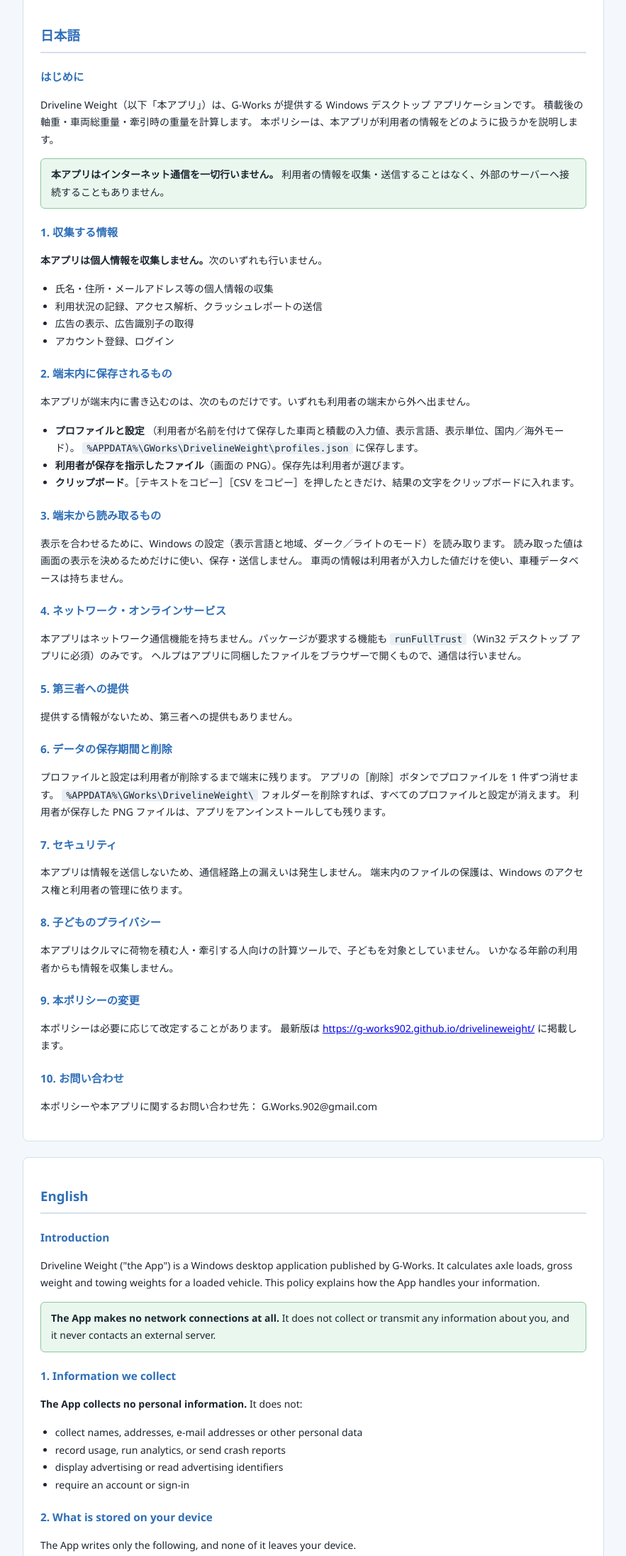
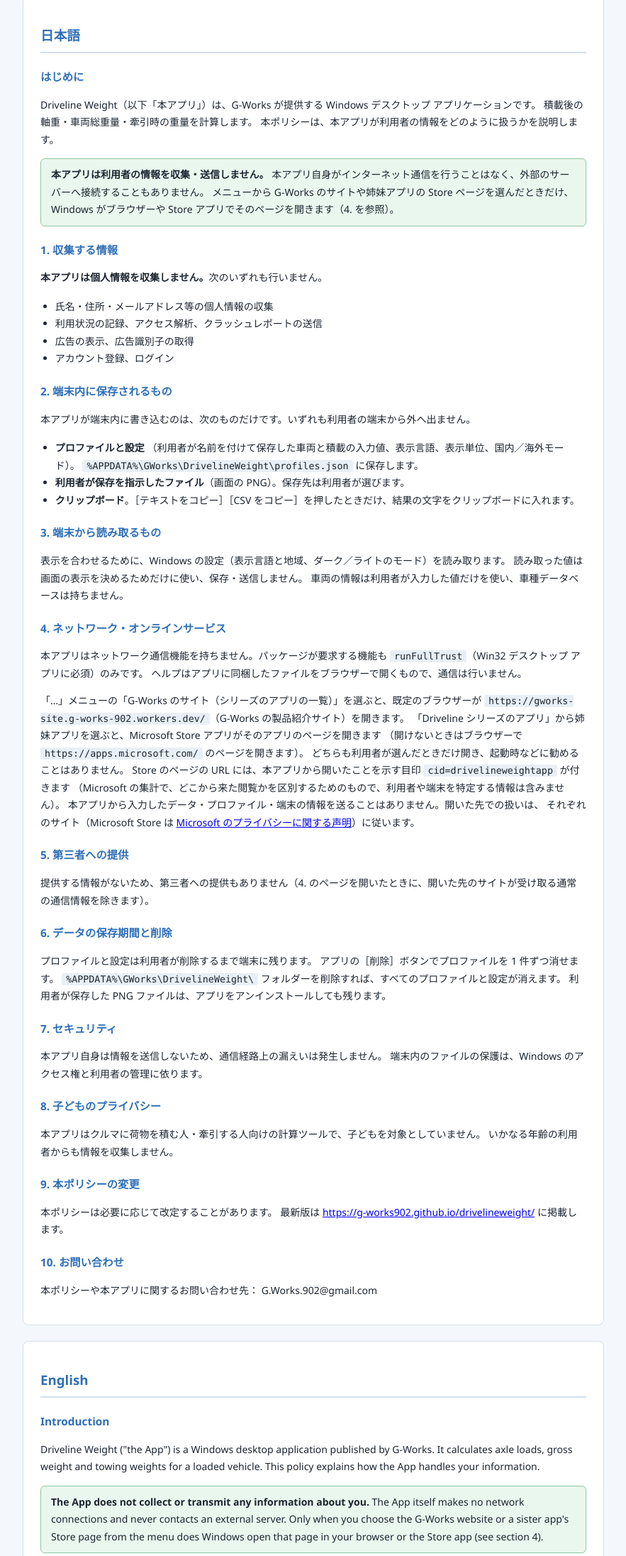
Before and after one commit to G-Works902/drivelineweight, a plain HTML site: page index.html in a window 1280 px wide. Shown: the part 184-2376 px from the top of the page at 71% size, without its empty margins (198-1081 px from the left). Drawn offline with Linux system fonts and the light colour scheme.

Commit message:
Privacy policy: describe the G-Works site and series app links (Driveline Weight 1.1.0)
Co-Authored-By: Claude Fable 5.2 <noreply@anthropic.com>

```diff
--- a/index.html
+++ b/index.html
@@ -45,7 +45,7 @@
 <header>
   <div class="inner">
     <h1>Driveline Weight &mdash; プライバシーポリシー / Privacy Policy</h1>
-    <div class="sub">最終更新 / Last updated: 2026-09-20</div>
+    <div class="sub">最終更新 / Last updated: 2026-11-25</div>
   </div>
 </header>
 
@@ -62,8 +62,9 @@ Driveline Weight（以下「本アプリ」）は、G-Works が提供する Wind
 </p>
 
 <div class="note">
-<strong>本アプリはインターネット通信を一切行いません。</strong>
-利用者の情報を収集・送信することはなく、外部のサーバーへ接続することもありません。
+<strong>本アプリは利用者の情報を収集・送信しません。</strong>
+本アプリ自身がインターネット通信を行うことはなく、外部のサーバーへ接続することもありません。
+メニューから G-Works のサイトや姉妹アプリの Store ページを選んだときだけ、Windows がブラウザーや Store アプリでそのページを開きます（4. を参照）。
 </div>
 
 <h3>1. 収集する情報</h3>
@@ -97,11 +98,21 @@ Driveline Weight（以下「本アプリ」）は、G-Works が提供する Wind
 本アプリはネットワーク通信機能を持ちません。パッケージが要求する機能も
 <code>runFullTrust</code>（Win32 デスクトップ アプリに必須）のみです。
 ヘルプはアプリに同梱したファイルをブラウザーで開くもので、通信は行いません。
-
+</p>
+<p>
+「…」メニューの「G-Works のサイト（シリーズのアプリの一覧）」を選ぶと、既定のブラウザーが
+<code>https://gworks-site.g-works-902.workers.dev/</code>（G-Works の製品紹介サイト）を開きます。
+「Driveline シリーズのアプリ」から姉妹アプリを選ぶと、Microsoft Store アプリがそのアプリのページを開きます
+（開けないときはブラウザーで <code>https://apps.microsoft.com/</code> のページを開きます）。
+どちらも利用者が選んだときだけ開き、起動時などに勧めることはありません。
+Store のページの URL には、本アプリから開いたことを示す目印 <code>cid=drivelineweightapp</code> が付きます
+（Microsoft の集計で、どこから来た閲覧かを区別するためのもので、利用者や端末を特定する情報は含みません）。
+本アプリから入力したデータ・プロファイル・端末の情報を送ることはありません。開いた先での扱いは、
+それぞれのサイト（Microsoft Store は <a href="https://privacy.microsoft.com/privacystatement">Microsoft のプライバシーに関する声明</a>）に従います。
 </p>
 
 <h3>5. 第三者への提供</h3>
-<p>提供する情報がないため、第三者への提供もありません。</p>
+<p>提供する情報がないため、第三者への提供もありません（4. のページを開いたときに、開いた先のサイトが受け取る通常の通信情報を除きます）。</p>
 
 <h3>6. データの保存期間と削除</h3>
 <p>
@@ -113,7 +124,7 @@ Driveline Weight（以下「本アプリ」）は、G-Works が提供する Wind
 
 <h3>7. セキュリティ</h3>
 <p>
-本アプリは情報を送信しないため、通信経路上の漏えいは発生しません。
+本アプリ自身は情報を送信しないため、通信経路上の漏えいは発生しません。
 端末内のファイルの保護は、Windows のアクセス権と利用者の管理に依ります。
 </p>
 
@@ -144,9 +155,10 @@ This policy explains how the App handles your information.
 </p>
 
 <div class="note">
-<strong>The App makes no network connections at all.</strong>
-It does not collect or transmit any information about you, and it never contacts
-an external server.
+<strong>The App does not collect or transmit any information about you.</strong>
+The App itself makes no network connections and never contacts an external server.
+Only when you choose the G-Works website or a sister app's Store page from the menu does Windows open that page
+in your browser or the Store app (see section 4).
 </div>
 
 <h3>1. Information we collect</h3>
@@ -184,9 +196,21 @@ The App has no networking features. The only capability the package declares is
 The help is a set of files installed with the App and opened in your browser without any
 network access.
 </p>
+<p>
+Choosing "G-Works website (all our apps)" from the "…" menu opens
+<code>https://gworks-site.g-works-902.workers.dev/</code> (the G-Works product site) in your default browser.
+Choosing a sister app under "Driveline series apps" opens its page in the Microsoft Store app
+(or on <code>https://apps.microsoft.com/</code> in your browser if the Store app cannot be opened).
+They open only when you choose them; the App never promotes them at startup or otherwise.
+The Store links carry the marker <code>cid=drivelineweightapp</code>, which tells Microsoft's statistics that the
+visit came from the App; it contains nothing that identifies you or your device.
+The App never sends your inputs, profiles or device information. The site you open handles your visit under
+its own policy (for the Microsoft Store, the <a href="https://privacy.microsoft.com/privacystatement">Microsoft Privacy Statement</a>).
+</p>
 
 <h3>5. Sharing with third parties</h3>
-<p>There is no information to share, so nothing is shared.</p>
+<p>There is no information to share, so nothing is shared (apart from the ordinary connection data a site receives
+when you open one of the pages in section 4).</p>
 
 <h3>6. Data retention and deletion</h3>
 <p>
@@ -198,7 +222,7 @@ is uninstalled.
 
 <h3>7. Security</h3>
 <p>
-Because the App transmits nothing, there is no exposure in transit. Protection of
+Because the App itself transmits nothing, there is no exposure in transit. Protection of
 files on your device relies on Windows permissions and your own management.
 </p>
 
```
